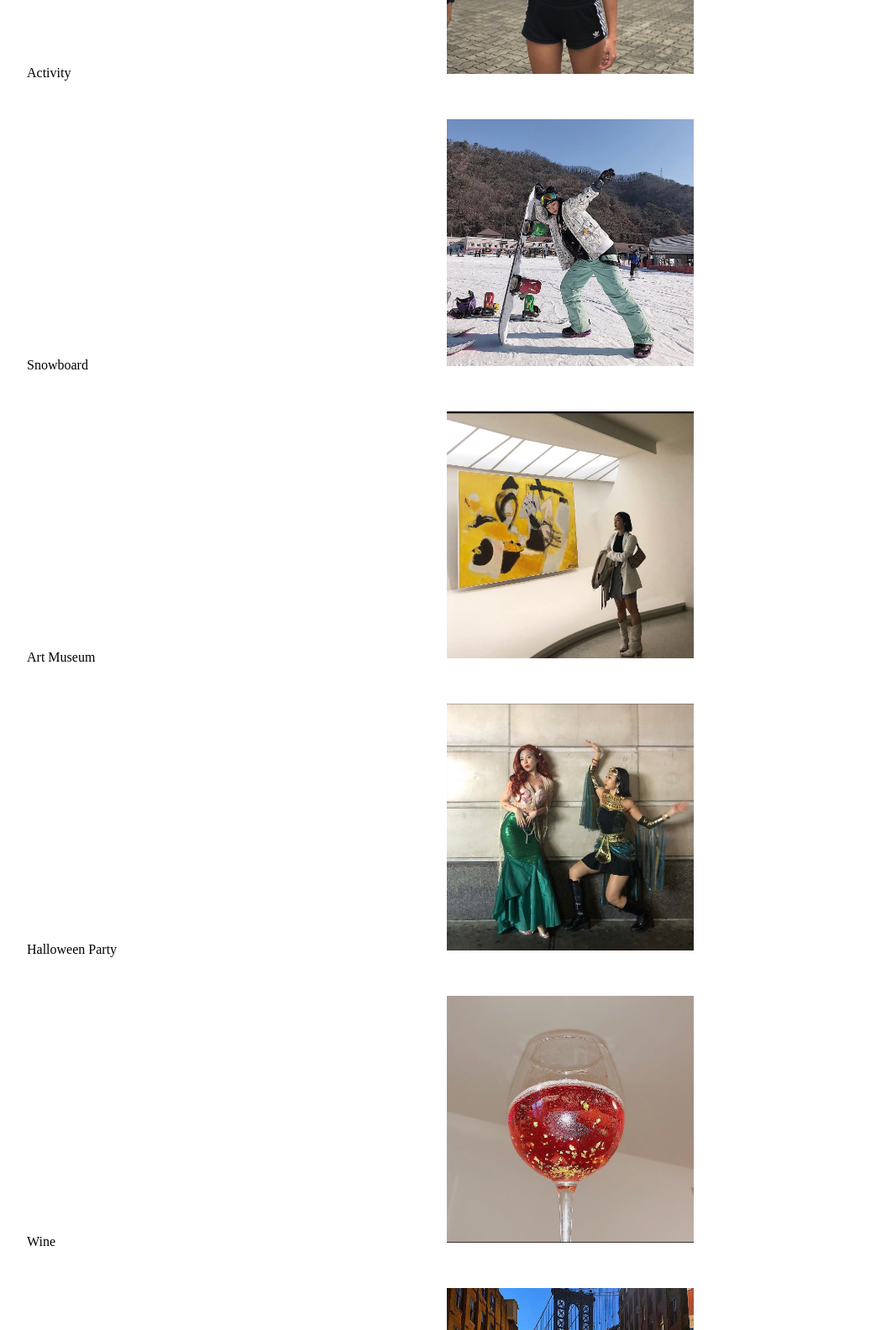
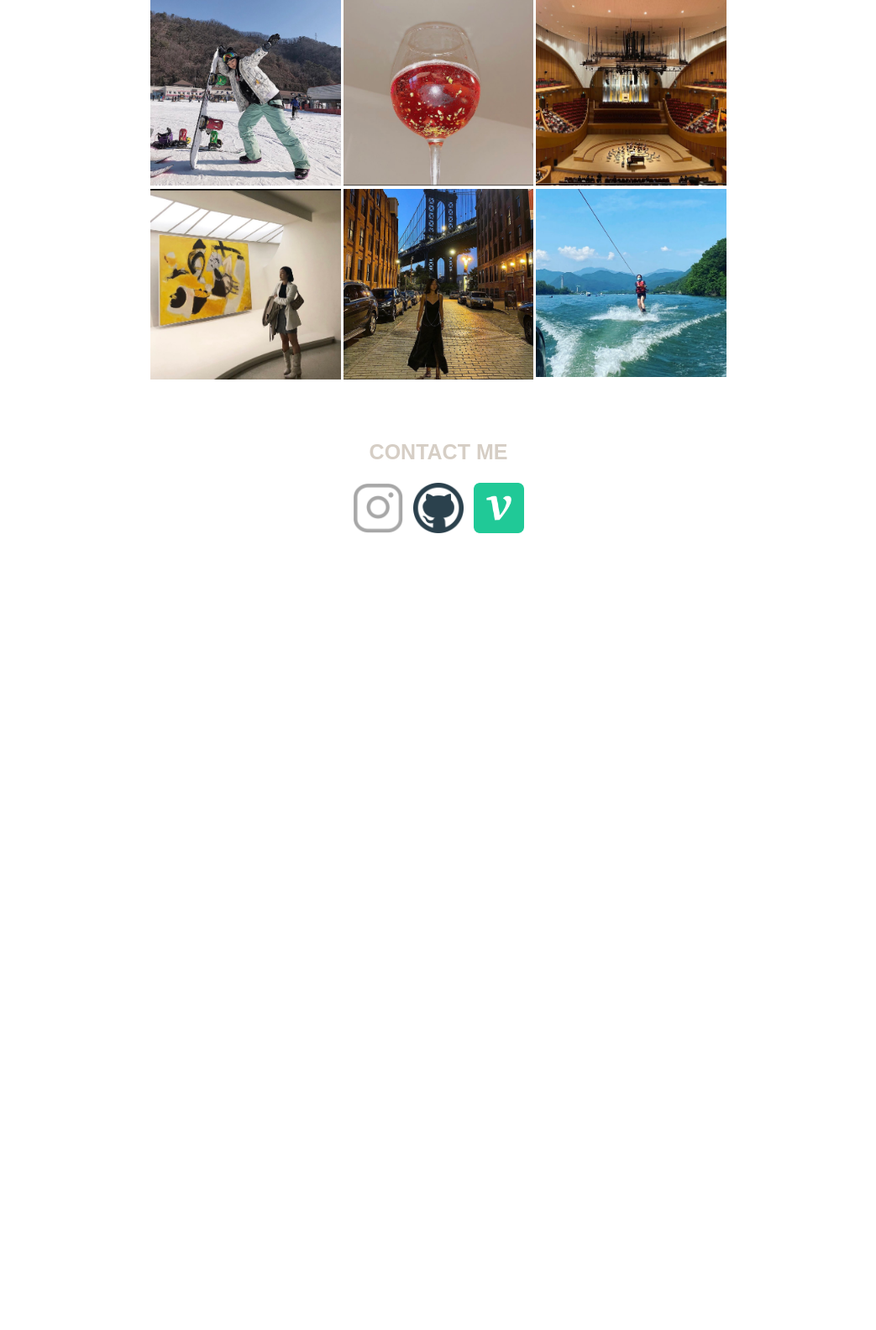
Before and after one commit to haileyjpark/HaileyWebsite, a plain HTML site: page index.html in a window 1280 px wide. Shown: the part 1216-2800 px from the top of the page at 84% size, without its empty margins (118-1161 px from the left). After the commit the page ends 1862 px from the top, so only its background shows below. Drawn offline with Linux system fonts and the light colour scheme.

Commit message:
Add files via upload

```diff
--- a/hailey_web.css
+++ b/hailey_web.css
@@ -57,7 +57,7 @@ nav ul li a:hover {
 }
 
 
-img{
+.img img{
     position: relative;
     top: 30px;
     left: 500px;
@@ -87,10 +87,8 @@ img{
 
 
 .logotext h3{
-    @import url(//fonts.googleapis.com/earlyaccess/jejugothic.css);
-    font-family: 'Jeju Gothic', sans-serif;
-    font-size: 5em;
-    text-align: justify;
+    font-family: sans-serif;
+    font-size: 4em;
     color: #EDD8A3;
     z-index: 1;
     mix-blend-mode: overlay;
@@ -114,6 +112,7 @@ img{
     color: black;
     z-index: 1;
     mix-blend-mode: overlay;
+    margin: 0;
 
 }
 
@@ -124,13 +123,13 @@ img{
     color: black;
     z-index: 1;
     mix-blend-mode: overlay;
+    margin: 0;
 
 }
 
 .profile {
   display: flex;
   flex-direction: row;
-  justify-content: center;
   margin-top: 50px;
   margin-bottom: 50px;
   text-align: center;
@@ -168,12 +167,75 @@ img{
 
 
 .favorite {
-
+        width: 70%;
+        margin: auto;
+        overflow: hidden;
+        grid-gap: 3px 3px;
+}
+.favorite-item {
+        width: 100%;
+        height: auto;
+        position: relative;
+}
+.favorite-item img {
+        width: 100%;
+        height: 100%;
+        object-fit: contain;
 
 }
 
+.overlay{
+  position: absolute;
+  top: 0;
+  bottom: 0;
+  width: 100%;
+  height: 100%;
+  background: rgba(0, 0, 0, 0.6);
+  color: white;
+  font-family: sans-serif;
+  display: flex;
+  flex-direction: column;
+  align-items: center;
+  justify-content: center;
+  opacity: 0;
+  transition: opacity 0.5s;
+}
+
+.overlay:hover {
+  opacity: 1;
+}
+
+@media (min-width: 640px) {
+    .favorite {
+          display: grid;
+          grid-template-columns: 1fr 1fr 1fr;
+          gap: 3px;
+    }
+    .grid1 {
+          display:  block;
+          row-gap: 3px;
+    }
+    .grid2 {
+          display: block;
+          row-gap: 3px;
+    }
+    .grid3 {
+          display: block;
+          row-gap: 3px;
+    }
+  }
 
 
+
+
+.footer h3 {
+    margin: 0;
+    padding: 18px;
+    font-family: sans-serif;
+    font-size: 25px;
+    color: #D6CEC5;
+
+  }
 
 
 .footer {
@@ -183,6 +245,9 @@ img{
   width: 100%;
   height: 60px;
   bottom: 0;
+  margin-top: 50px;
+  margin-bottom: 50px;
+
 }
 
 
--- a/index.html
+++ b/index.html
@@ -15,7 +15,7 @@
     <nav>
       <h3 class="site-name">Hailey Park</h3>
         <ul>
-          <li> <a href="#home"> Home </a> </li>
+          <li><a href="#home"> Home </a> </li>
           <li><a href="#profile"> Profile </a></li>
           <li><a href="#favorite"> Favorite </a></li>
           <li><a href="#project"> Project </a></li>
@@ -56,55 +56,61 @@
 
     <section>
       <div class="favorite" id="favorite">
+
         <div class="favorite-item" id="favorite-item">
+          <div class="grid1" id="grid1">
             <img src="fav01.jpeg" alt="favorite img">
-          <div class="favorite-item-info">
-            <p>Activity</p>
-
+              <div class="overlay">
+                <div class="text"> Activity  </div>
               </div>
             <img src="fav02.jpeg" alt="favorite img">
-          <div class="favorite-item-info">
-            <p>Snowboard</p>
-
+              <div class="overlay">
+                <div class="text"> Snowboarding  </div>
               </div>
             <img src="fav03.jpeg" alt="favorite img">
-          <div class="favorite-item-info">
-            <p>Art Museum</p>
+              <div class="overlay">
+                <div class="text"> Art Museum  </div>
+              </div>
+          </div>
+        </div>
 
-          </div>
+        <div class="favorite-item" id="favorite-item">
+          <div class="grid2" id="grid2">
             <img src="fav04.jpeg" alt="favorite img">
-          <div class="favorite-item-info">
-            <p>Halloween Party</p>
-
+              <div class="overlay">
+                <div class="text"> Halloween party  </div>
               </div>
             <img src="fav05.jpeg" alt="favorite img">
-          <div class="favorite-item-info">
-            <p>Wine</p>
-
+              <div class="overlay">
+                <div class="text"> Wine  </div>
               </div>
             <img src="fav06.jpeg" alt="favorite img">
-          <div class="favorite-item-info">
-            <p>Travel</p>
+              <div class="overlay">
+                <div class="text"> Travel </div>
+              </div>
+          </div>
+        </div>
 
-          </div>
+        <div class="favorite-item" id="favorite-item">
+          <div class="grid3" id="grid3">
             <img src="fav07.jpeg" alt="favorite img">
-          <div class="favorite-item-info">
-            <p>Picnic</p>
-
+              <div class="overlay">
+                <div class="text"> Picnic </div>
               </div>
             <img src="fav08.jpeg" alt="favorite img">
-          <div class="favorite-item-info">
-            <p>Music</p>
-
+              <div class="overlay">
+                <div class="text"> Music  </div>
               </div>
             <img src="fav09.jpeg" alt="favorite img">
-          <div class="favorite-item-info">
-            <p>Wakeboarding</p>
-
+              <div class="overlay">
+                <div class="text"> Wakeboarding  </div>
+              </div>
           </div>
         </div>
 
       </div>
+
+
     </section>
 
     <footer class="footer" id="footer">
```
Lines whose indentation alone changed are shown as unchanged.
